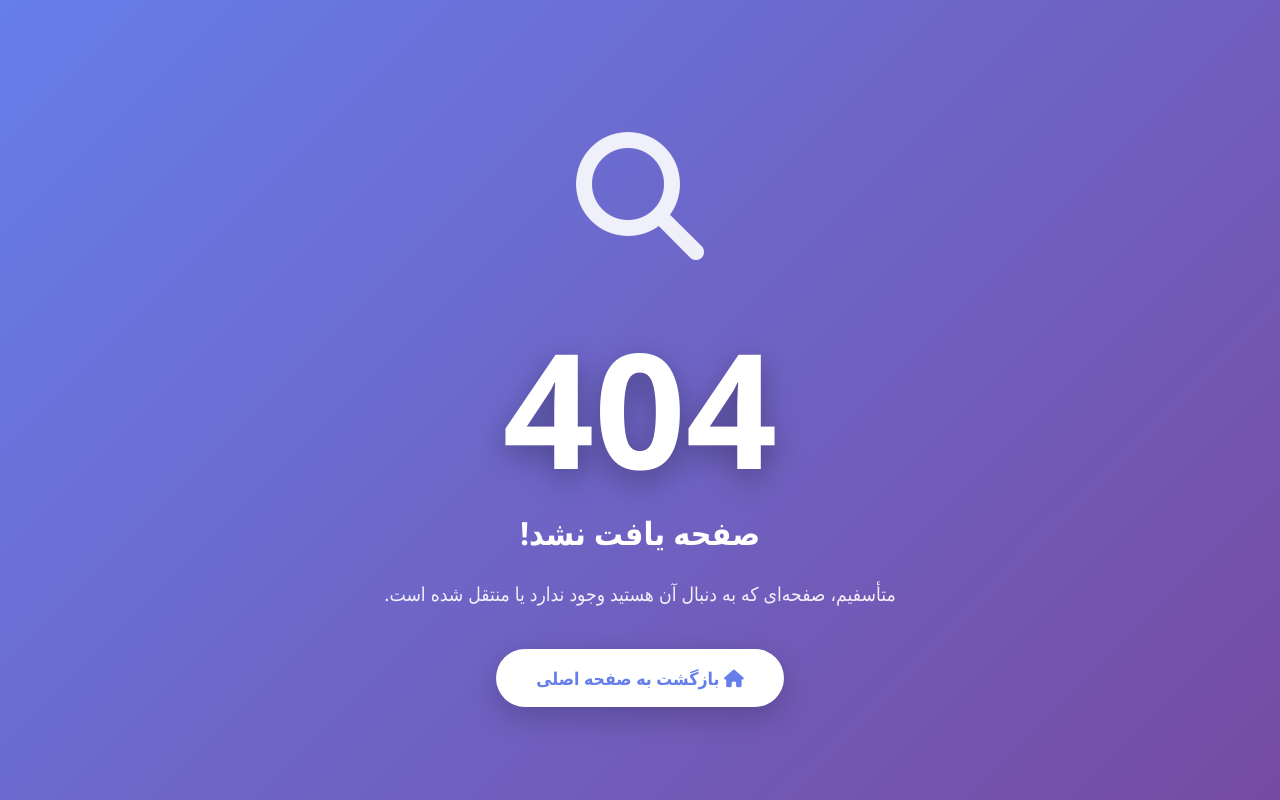
After one commit to MisterCowboy81/HouseholdAppliances, a PHP site: page /HouseholdAppliances/404.php in a window 1280 px wide. The commit adds this page. Run offline with PHP 8.4, Linux system fonts and the light colour scheme.

Commit message:
Add error pages, enhance admin restrictions across all product pages
Co-authored-by: MisterCowboy81 <242493481+MisterCowboy81@users.noreply.github.com>

```diff
--- /dev/null
+++ b/404.php
@@ -0,0 +1,79 @@
+<!DOCTYPE html>
+<html lang="fa">
+<head>
+    <meta charset="UTF-8">
+    <meta name="viewport" content="width=device-width, initial-scale=1.0">
+    <title>404 - صفحه یافت نشد</title>
+    <link rel="stylesheet" href="assets/css/style.css">
+    <link rel="stylesheet" href="https://cdnjs.cloudflare.com/ajax/libs/font-awesome/6.4.0/css/all.min.css">
+    <style>
+        .error-page {
+            min-height: 100vh;
+            display: flex;
+            align-items: center;
+            justify-content: center;
+            background: linear-gradient(135deg, #667eea 0%, #764ba2 100%);
+            padding: 20px;
+        }
+        .error-container {
+            text-align: center;
+            color: white;
+            max-width: 600px;
+        }
+        .error-code {
+            font-size: 10rem;
+            font-weight: bold;
+            line-height: 1;
+            margin-bottom: 20px;
+            text-shadow: 0 10px 30px rgba(0, 0, 0, 0.3);
+        }
+        .error-message {
+            font-size: 2rem;
+            margin-bottom: 20px;
+        }
+        .error-description {
+            font-size: 1.2rem;
+            margin-bottom: 40px;
+            opacity: 0.9;
+        }
+        .error-icon {
+            font-size: 8rem;
+            margin-bottom: 30px;
+            opacity: 0.9;
+        }
+        .back-btn {
+            display: inline-block;
+            padding: 15px 40px;
+            background: white;
+            color: #667eea;
+            text-decoration: none;
+            border-radius: 50px;
+            font-weight: 600;
+            font-size: 1.1rem;
+            transition: all 0.3s;
+            box-shadow: 0 10px 30px rgba(0, 0, 0, 0.2);
+        }
+        .back-btn:hover {
+            transform: translateY(-3px);
+            box-shadow: 0 15px 40px rgba(0, 0, 0, 0.3);
+        }
+    </style>
+</head>
+<body>
+    <div class="error-page">
+        <div class="error-container">
+            <div class="error-icon">
+                <i class="fas fa-search"></i>
+            </div>
+            <div class="error-code">404</div>
+            <h1 class="error-message">صفحه یافت نشد!</h1>
+            <p class="error-description">
+                متأسفیم، صفحه‌ای که به دنبال آن هستید وجود ندارد یا منتقل شده است.
+            </p>
+            <a href="/HouseholdAppliances/public/index.php" class="back-btn">
+                <i class="fas fa-home"></i> بازگشت به صفحه اصلی
+            </a>
+        </div>
+    </div>
+</body>
+</html>
```
Also changed, not shown: 500.php (added, +79 -0 lines), public/index.php (+6 -2 lines), public/product-detail.php (+6 -2 lines), public/products.php (+6 -4 lines), .htaccess.
